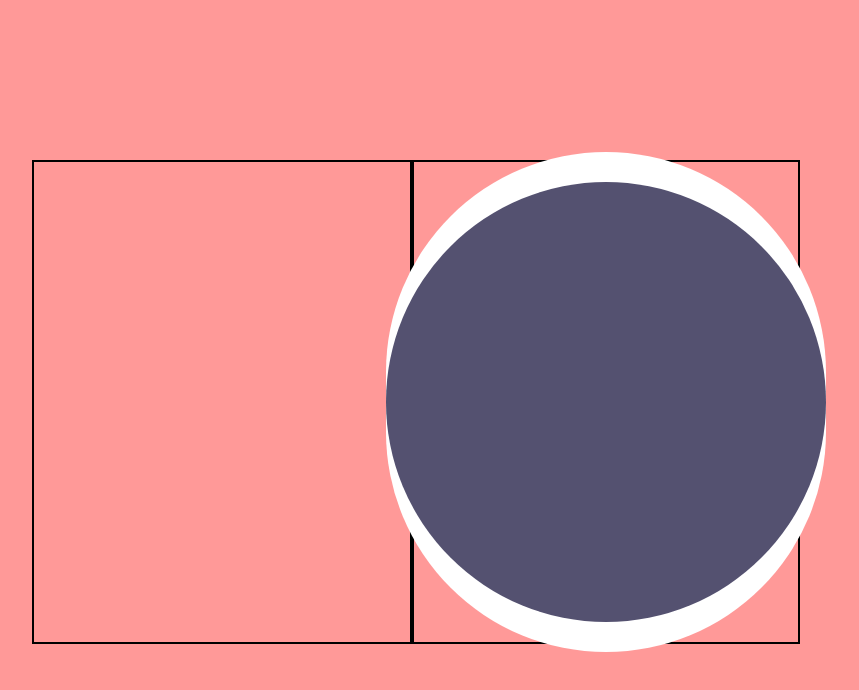
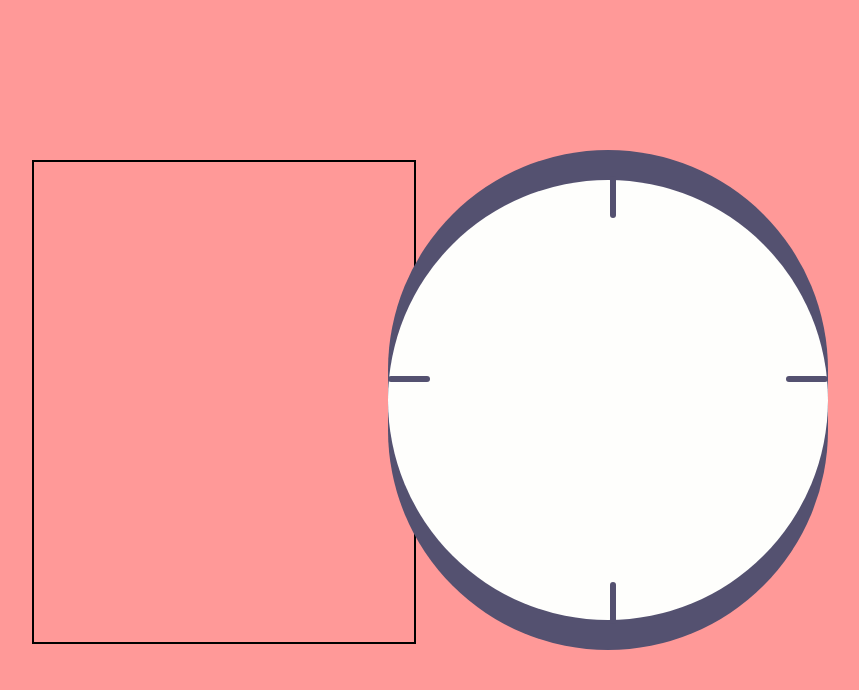
Before and after one commit to DanielSiedlecki/TraditionalClock, a plain HTML site: page index.html in a window 1280 px wide. Shown: the whole page, without its empty margins (224-1083 px from the left). Drawn offline with Linux system fonts and the light colour scheme; a web font is replaced by a local one.

Commit message:
add lines-hours

```diff
--- a/index.html
+++ b/index.html
@@ -21,13 +21,13 @@
 
         </div>
 
-        <div class="clock-panel border">
+        <div class="clock-panel ">
 
                 <div class="circle-clock-background">
 
                     <span class="clock-face"></span>
 
-                    <span class="lines-hours">
+                    <span class="lines-hours ">
 
 
                     <span></span>
--- a/styles.css
+++ b/styles.css
@@ -55,16 +55,68 @@
     justify-content: center;
     width: 500px;
     height: 500px;
-    background-color: white;
+    background-color: var(--secondary-color-1);
     border-radius: 500px;
 
 }
 
 .circle-clock-background .clock-face{
 
-    background-color: var(--secondary-color-1);
+    background-color: var(--secondary-color-2);
     width: 440px;
     height: 440px;
     border-radius: 440px;
 
 }
+
+.lines-hours{
+
+    width: 440px;
+    height: 440px;
+    border-radius: 440px;
+    position: absolute;
+    display: flex;
+    justify-content: space-between;
+    flex-direction: column;
+    align-items: center;
+    background-color: transparent;
+
+
+}
+
+.lines-hours span {
+    display: flex;
+    height: 42px;
+    width: 6px;
+    border-radius: 40px;
+    background-color: var(--secondary-color-1);
+    position: absolute;
+
+
+}
+
+.lines-hours span:nth-child(1){
+    transform: translateX(200px);
+    top: -1%;
+    left: 5%;
+
+}
+.lines-hours span:nth-child(2){
+    transform: translateX(200px);
+    transform: rotate(90deg);
+    bottom: 50%;
+    left: 4%;
+
+}
+.lines-hours span:nth-child(3){
+    transform: rotate(90deg);
+    bottom: 50%;
+    right: 4%;
+
+}
+.lines-hours span:nth-child(4){
+    transform: translateX(200px);
+    bottom: -1%;
+    left: 5%;
+
+}
```
